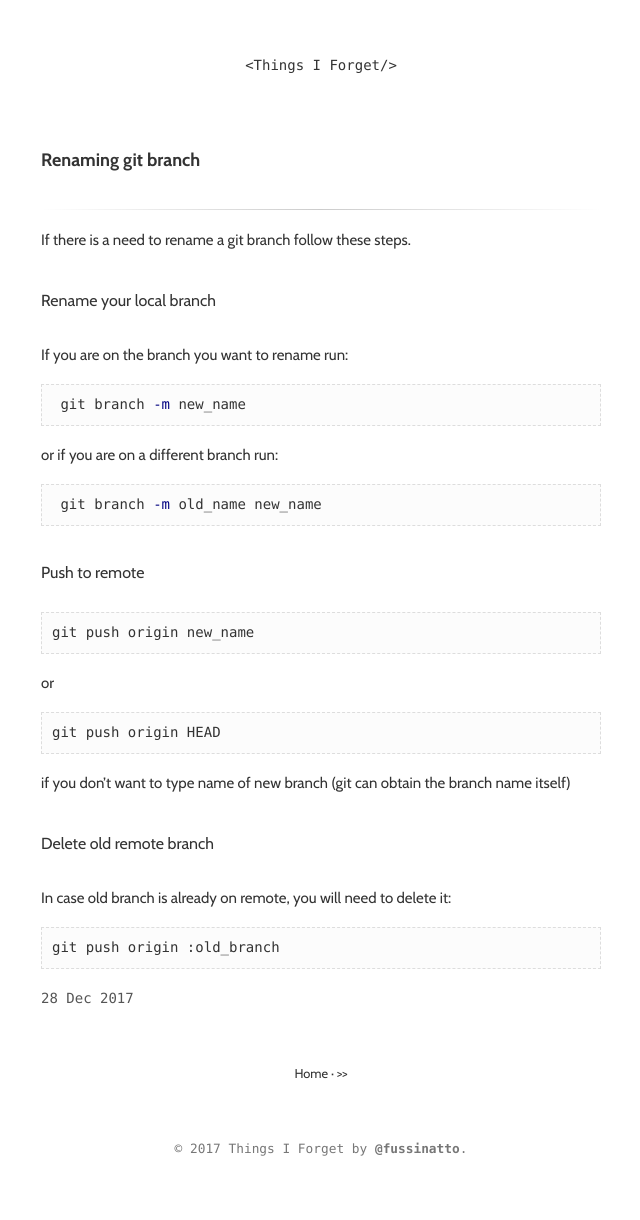
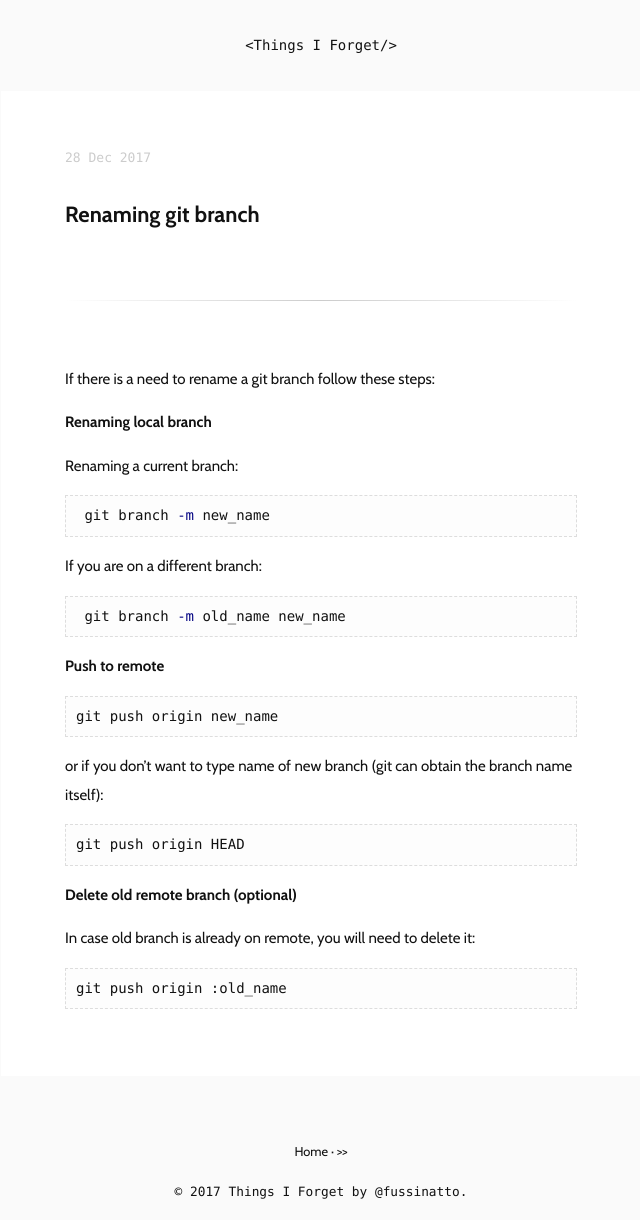
Before and after one commit to fuzinato/fuzinato.github.io, a Jekyll site: the page built from _posts/2017-12-28-renaming-git-branch.md, in a window 1280 px wide. Shown: the whole page, without its empty margins (319-959 px from the left). Built offline with Jekyll 4.4.1, drawn with Linux system fonts in a browser that asks for light colours; before the commit the page ends 1181 px from its top, so only the background shows below that.

Commit message:
html and css update

````diff
--- a/_includes/footer.html
+++ b/_includes/footer.html
@@ -1,3 +1,3 @@
-<div class="footer m-mono">
+<footer class="page-footer m-mono">
   <span class="block"> &copy; {{ site.time | date: '%Y' }} {{ site.title }} by <a href="https://twitter.com/{{site.twitter_username}}" target="blank">@{{ site.twitter_username }}</a>.</span>
-</div>
+</footer>
--- a/_includes/header.html
+++ b/_includes/header.html
@@ -1,4 +1,4 @@
-<header class="m-mono">
+<header class="site-header m-mono">
 	<a href="{{ link | prepend: site.baseurl }}">
 			&lt;{{site.title}}/&gt;
 	</a>
--- a/_layouts/post.html
+++ b/_layouts/post.html
@@ -5,6 +5,7 @@ layout: default
 <article>
 
 	<header>
+		<time class="post-meta m-mono">{{ page.date | date: '%d %b %Y' }}</time>
 		<h1>{{ page.title }}</h1>
 	</header>
 
@@ -12,7 +13,6 @@ layout: default
 
 	{{ content }}
 
-	<time class="post-meta m-mono">{{ page.date | date: '%d %b %Y' }}</time>
 
 </article>
 
--- a/_posts/2017-12-28-renaming-git-branch.md
+++ b/_posts/2017-12-28-renaming-git-branch.md
@@ -8,15 +8,15 @@ resources: https://multiplestates.wordpress.com/2015/02/05/rename-a-local-and-re
 updated: ''
 published: ''
 ---
-If there is a need to rename a git branch follow these steps.
+If there is a need to rename a git branch follow these steps:
 
-## Rename your local branch
+## Renaming local branch
 
- If you are on the branch you want to rename run:
- ```bash
+Renaming a current branch:
+```bash
  git branch -m new_name
  ```
- or if you are on a different branch run:
+If you are on a different branch:
  ```bash
  git branch -m old_name new_name
  ```
@@ -25,14 +25,13 @@ If there is a need to rename a git branch follow these steps.
 ```bash
 git push origin new_name
 ```
-or
+or if you don't want to type name of new branch (git can obtain the branch name itself):
 ```bash
 git push origin HEAD
 ```
-if you don't want to type name of new branch (git can obtain the branch name itself)
 
-## Delete old remote branch
+## Delete old remote branch (optional)
 In case old branch is already on remote, you will need to delete it:
 ```bash
-git push origin :old_branch
+git push origin :old_name
 ```
--- a/_sass/main.scss
+++ b/_sass/main.scss
@@ -4,11 +4,12 @@ body {
   font-weight: normal;
   font-style: normal;
   font-family: 'Cabin', sans-serif;
-  font-size: 15px;
+  font-size: 100%;
   line-height: 1.9;
   // font-family: consolas, monaco, courier, "courier new", fixed-width;
-  color: #333333;
-  padding: 20px;
+  color: #111;
+  background-color: #fafafa;
+  padding: 0;
   margin: 0;
   display: flex;
   flex-direction: column;
@@ -23,10 +24,10 @@ h2,
 h3,
 h4,
 h5 {
-  font-size: 16px;
+  font-size: 15px;
   line-height: 1.9;
-  font-weight: normal;
-  margin: 2rem 0 1.5rem;
+  font-weight: 700;
+  margin: 1em 0;
 }
 img {
   max-width: 100%;
@@ -87,7 +88,7 @@ pre {
 }
 code {
   color: #f14e32;
-  background: #eee;
+  background: #fdfdfd;
   padding: 2px 6px;
   font-size: 14px;
 }
@@ -99,7 +100,7 @@ pre {
   line-height: 1.4;
   white-space: pre;
   overflow-x: auto;
-  background-color: #fcfcfc;
+  background-color: #fdfdfd;
   border: 1px dashed #ddd;
   padding: 10px;
   code {
@@ -128,17 +129,22 @@ table {
 iframe {
   width: 100%;
 }
-header {
-  margin: 2rem 0;
+header.post-header {
+  margin-bottom: 2rem;
+
+  .title {
+    margin: 0;
+  }
 }
 
 article {
   background-color: #fff;
-  margin-bottom: 3vw;
+  padding: 4vw 5vw;
+  margin-bottom: 5vw;
 
   h1 {
     margin-bottom: 0;
-    font-size: 18px;
+    font-size: 22px;
     font-weight: 700
   }
   .center {
@@ -192,7 +198,7 @@ article {
   background: -webkit-linear-gradient(left,rgba(255,255,255,0),#ccc,rgba(255,255,255,0));
   background: linear-gradient(to right,rgba(255,255,255,0),#ccc,rgba(255,255,255,0));
   height: 1px;
-  margin: 1rem 0;
+  margin: 5vw 0;
 }
 .back {
   text-align: center;
@@ -213,10 +219,10 @@ article {
   display: block;
 }
 .page-navigation,
-.footer {
+.page-footer {
   text-align: center;
   max-width: 500px;
-  margin: 0 auto;
+  margin: 1rem auto;
   font-size: 0.8rem;
 }
 .page-navigation {
@@ -239,11 +245,15 @@ article {
   }
 }
 .post-meta{
-  font-size: 14px;
+  font-size: 13px;
+  color: #ccc;
+}
+.site-header {
+  margin: 2rem 0;
 }
 main {
-  min-width: 35rem;
-  max-width: 40%;
+  min-width: 30rem;
+  max-width: 50%;
   flex: 0 1 auto;
 }
 section {
````
Also changed, not shown: index.html (+2 -8 lines).
